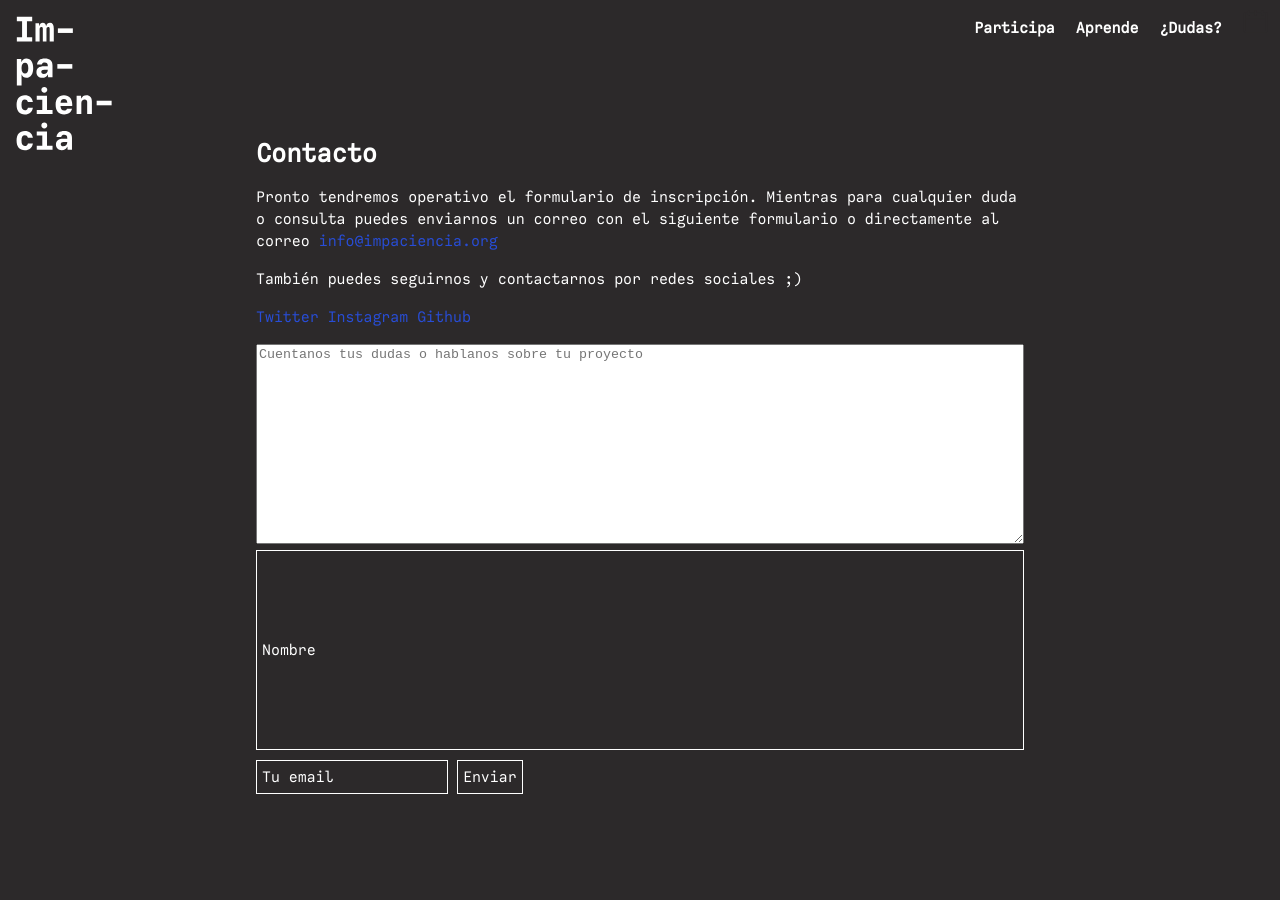
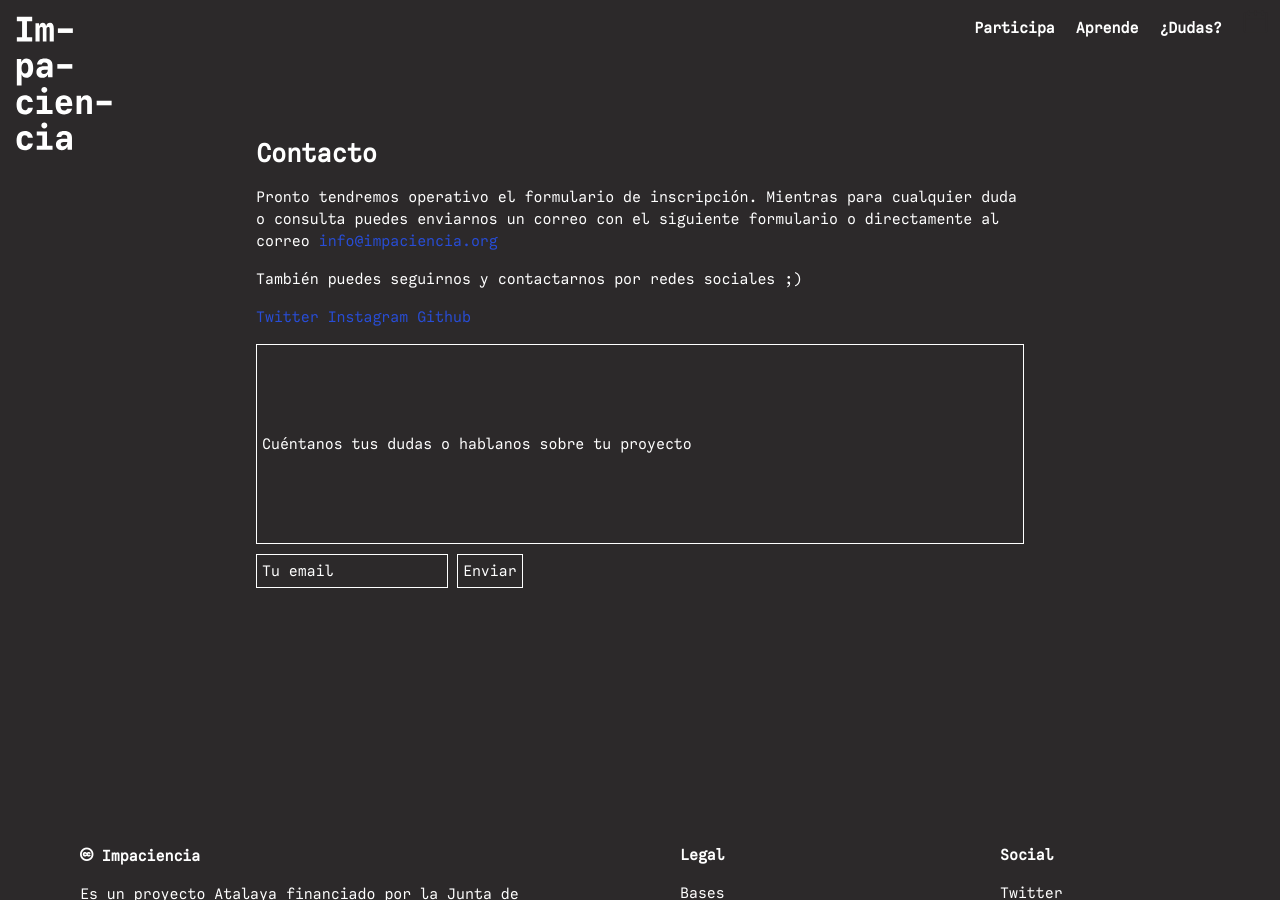
Before and after one commit to Impaciencia/impaciencia.github.io, a Jekyll site: the page built from contacto.html, in a window 1280 px wide and 900 px high. Built offline with Jekyll 4.4.1, drawn with Linux system fonts in a browser that asks for light colours; some web fonts are replaced.

Commit message:
Update contacto.html

```diff
--- a/contacto.html
+++ b/contacto.html
@@ -18,8 +18,8 @@ id: contacto
 	</p>
 		<form action="https://formspree.io/info@impaciencia.org"
      	 method="POST">
-	<textarea class="formulariotexto" name="message" placeholder="Cuentanos tus dudas o hablanos sobre tu proyecto"></textarea>
-    	<input class="formulariotexto" type="text" name="name" value="Nombre">
+	<!-- <textarea class="formulariotexto" name="message" placeholder="Cuéntanos tus dudas o hablanos sobre tu proyecto"></textarea>-->
+    	<input class="formulariotexto" type="text" name="name" value="Cuéntanos tus dudas o hablanos sobre tu proyecto">
     	<input class="formularioemail" type="email" name="_replyto" value="Tu email">
     	<input class="enviar" type="submit" value="Enviar">
 		</form>
```
